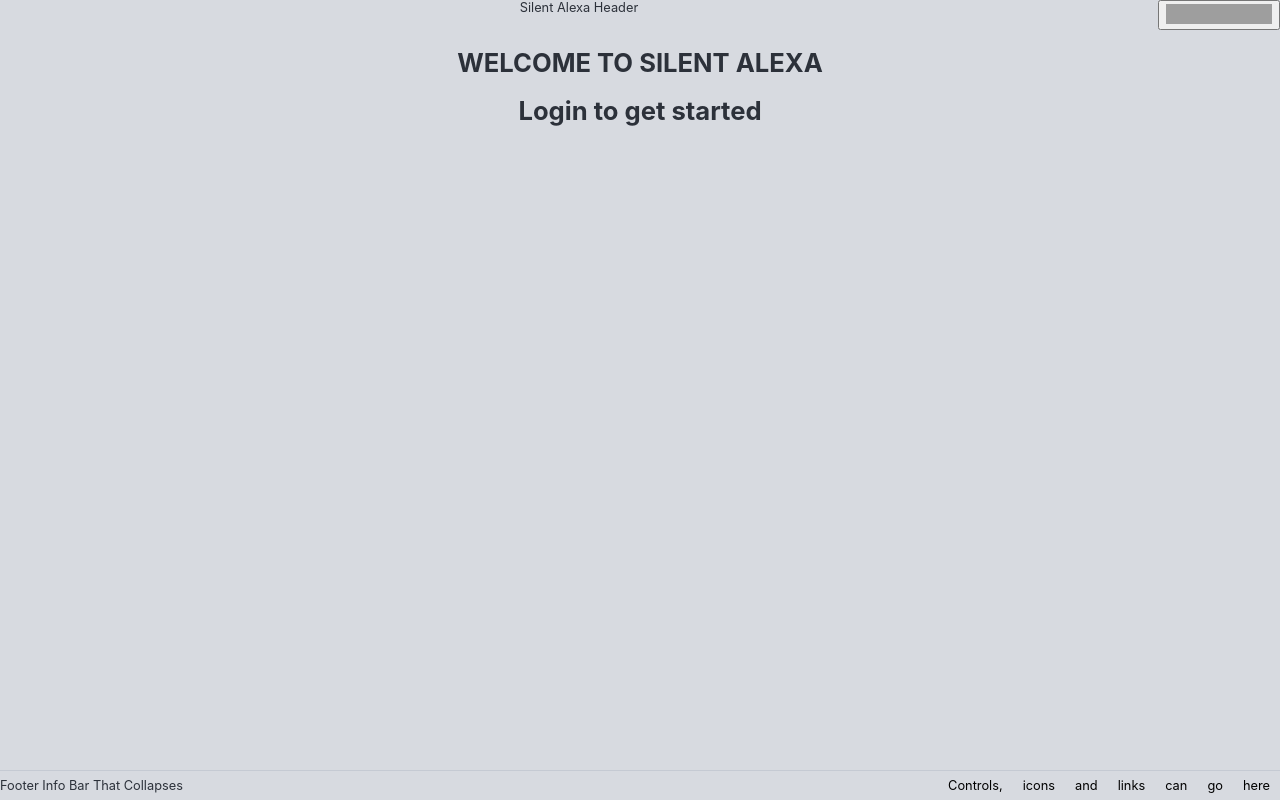
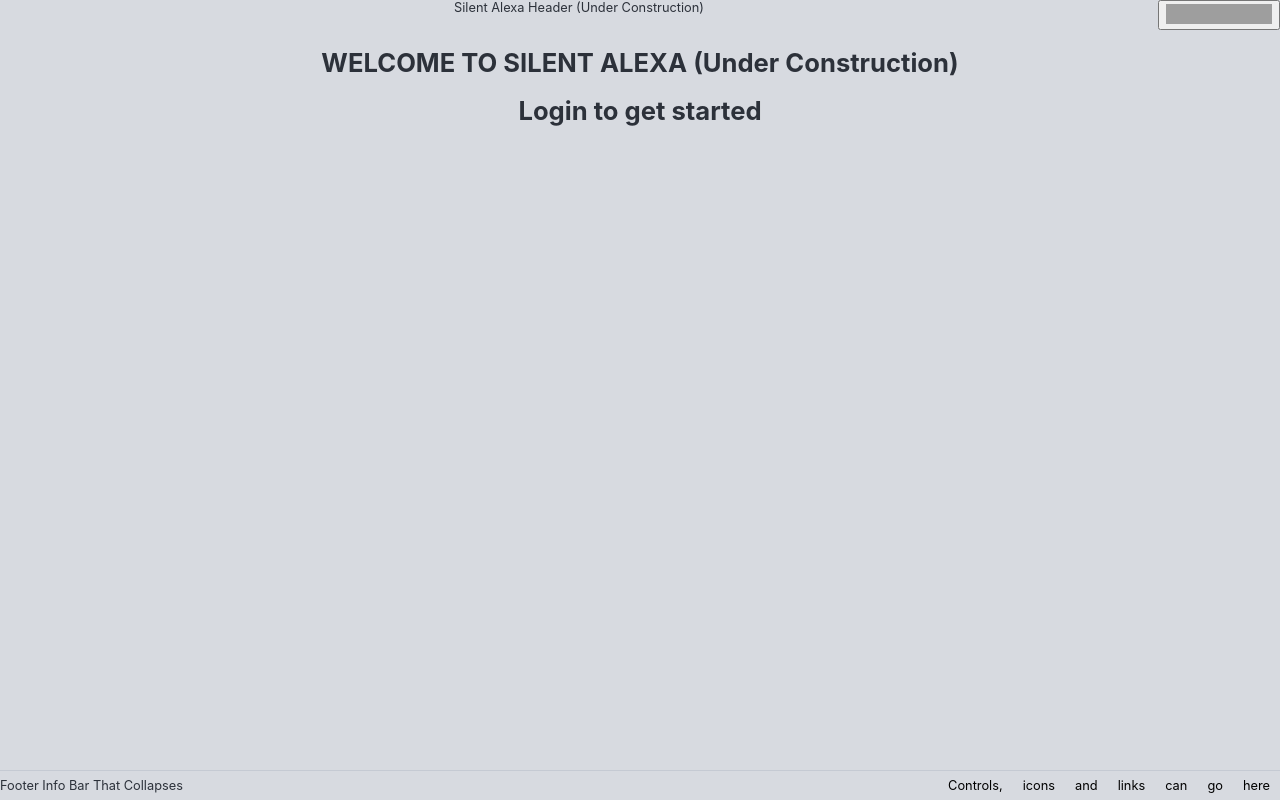
Before and after one commit to s-maheshbabu/silent-alexa, a React (Create React App) app: page / in a window 1280 px wide. Built offline with nearby package versions, Linux system fonts and the light colour scheme; grey boxes are pictures that could not be loaded.

Commit message:
Added 'under construction' tags to the app.

```diff
--- a/src/Header.js
+++ b/src/Header.js
@@ -8,7 +8,7 @@ export default function Header(props) {
       {/* TODO: Currently the content in header-info isn't centered to the entire page but is at the center of header-info itself.
               It should be adjust to be at the center of the entire page. */}
       <div id="header-info">
-        <span>Silent Alexa Header</span>
+        <span>Silent Alexa Header (Under Construction)</span>
       </div>
       <div id="header-controls">
         <LoginControl
--- a/src/WelcomeScreen.js
+++ b/src/WelcomeScreen.js
@@ -4,7 +4,7 @@ import "./WelcomeScreen.css";
 export default function WelcomeScreen(props) {
   return (
     <div id="welcome-screen">
-      <h1> WELCOME TO SILENT ALEXA </h1>
+      <h1> WELCOME TO SILENT ALEXA (Under Construction) </h1>
       <h1> Login to get started </h1>
     </div>
   );
```
Also changed, not shown: 2 other files (tests, documents, lock files or other folders).
